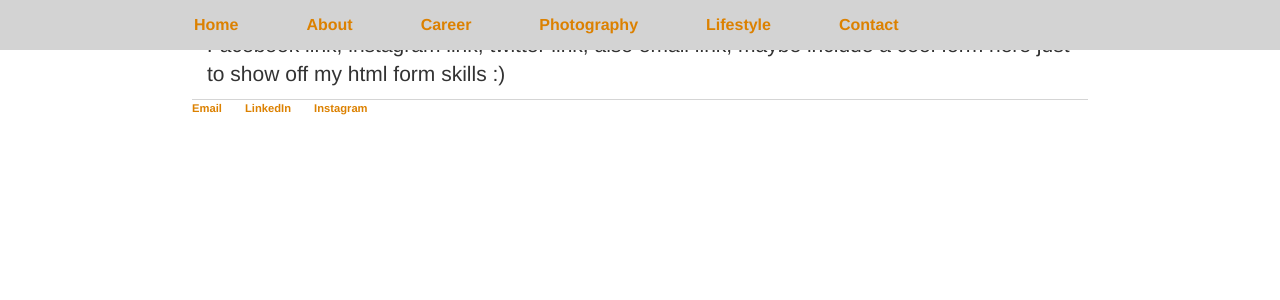
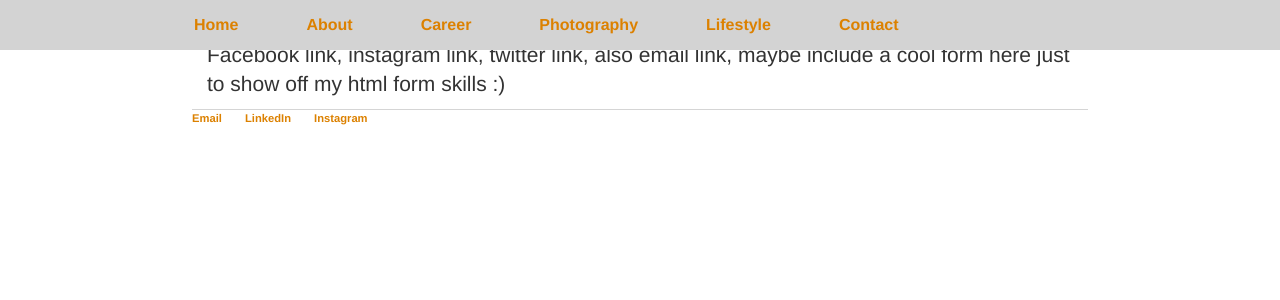
Before and after one commit to itsonlyjaz/itsonlyjaz.github.io, a Jekyll site: the page built from contact/index.html, in a window 1280 px wide. Shown: the top 300 px of the page. Built offline with Jekyll 4.4.1, drawn with Linux system fonts in a browser that asks for light colours.

Commit message:
Update main.css

```diff
--- a/css/main.css
+++ b/css/main.css
@@ -1,10 +1,10 @@
 body {
-    margin: 10px auto;
+    margin: 20px auto;
     width: 70%;
 }
 
 .default {
-    margin: 10px auto;
+    margin: 20px auto;
     width: 70%;
 }
 
```
